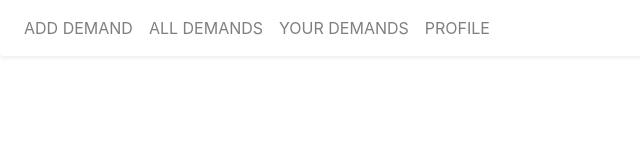
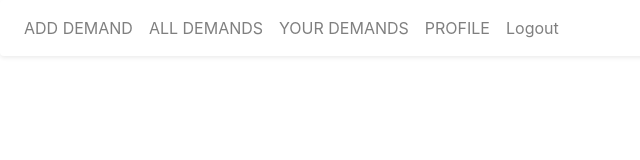
Before and after one commit to viravelmozhna/help2gether, a Vue app: page /user in a window 1280 px wide. Shown: the top 160 px of the page, without its empty margins (0-640 px from the left). Built offline with nearby package versions, Linux system fonts and the light colour scheme; no server answers; sample sign-in values are in the browser's storage.

Commit message:
refactor mutations and actions to save information about logged user in the store

```diff
--- a/src/components/DemandsList.vue
+++ b/src/components/DemandsList.vue
@@ -67,9 +67,6 @@ import FilterComponent from './FilterComponent.vue';
 
 export default {
   computed: {
-    user() {
-      return this.$store.getters.user;
-    },
     demands() {
       return this.$store.getters.filteredDemands;
     },
@@ -84,10 +81,6 @@ export default {
         data: dataToArray,
       });
     });
-
-    if (this.user.loggedIn) {
-      console.log('this.user.data.displayName', this.user.data.displayName);
-    }
   },
   components: {
     DemandItem,
--- a/src/components/NavBar.vue
+++ b/src/components/NavBar.vue
@@ -7,13 +7,37 @@
         <b-nav-item to="/demands/list" exact-active-class="active" class="text-uppercase">All demands</b-nav-item>
         <b-nav-item to="/user/demands" exact-active-class="active" class="text-uppercase">Your demands</b-nav-item>
         <b-nav-item to="/user/profile" exact-active-class="active" class="text-uppercase">Profile</b-nav-item>
+        <b-nav-item>
+          <span v-if="isLoggedIn">
+            <a @click="logout">Logout</a>
+          </span>
+        </b-nav-item>
       </b-navbar-nav>
     </b-collapse>
   </b-navbar>
 </template>
 
 <script>
+import { getAuth, signOut } from 'firebase/auth';
+
 export default {
   name: 'NavBar',
+  computed: {
+    isLoggedIn() {
+      return this.$store.getters.isUserLoggedIn;
+    },
+  },
+  methods: {
+    logout() {
+      const auth = getAuth();
+      signOut(auth)
+        .then(() => {
+          this.$store.dispatch('setUser', null);
+        })
+        .then(() => {
+          this.$router.push('/login');
+        });
+    },
+  },
 };
 </script>
--- a/src/firebase.js
+++ b/src/firebase.js
@@ -18,7 +18,15 @@ export const auth = getAuth(app);
 
 onAuthStateChanged(auth, (user) => {
   const { currentUser } = auth;
-  console.log('currentUser name', currentUser.displayName);
-  console.log('currentUser email', currentUser.email);
-  store.dispatch('setUser', currentUser);
+  if (currentUser) {
+    console.log('currentUser name', currentUser.displayName);
+    console.log('currentUser email', currentUser.email);
+    store.dispatch('setUser', {
+      displayName: currentUser.displayName,
+      email: currentUser.email,
+      id: currentUser.uid,
+    });
+  } else {
+    console.log('You are logged out');
+  }
 });
--- a/src/store/index.js
+++ b/src/store/index.js
@@ -1,18 +1,16 @@
 import Vue from 'vue';
 import Vuex from 'vuex';
-import filterDemands from '../utils/filterDemands';
-import constants from '../env/constants';
+import filterDemands from '@/utils/filterDemands';
+import constants from '@/env/constants';
 
 Vue.use(Vuex);
 
 export default new Vuex.Store({
   state: {
     user: {
-      loggedIn: false,
+      isLoggedIn: false,
       data: null,
     },
-    // by default we return to the full list of demands; in the future 'user-demands' component we will change this 'goBackToUrl' path with action
-    goBackToUrl: '/demands/list',
     demands: [],
     demandDetailedInfo: {
       contactData: {
@@ -34,10 +32,15 @@ export default new Vuex.Store({
       emergency: [],
       category: [],
     },
+    // TODO: by default we return to the full list of demands; in the future 'user-demands' component we will change this 'goBackToUrl' path with action
+    goBackToUrl: '/demands/list',
   },
   getters: {
-    user(state) {
-      return state.user;
+    isUserLoggedIn(state) {
+      return state.user.isLoggedIn;
+    },
+    userData(state) {
+      return state.user.data;
     },
     filteredDemands: (state) => {
       const { region, status, emergency, category } = state.activeFiltersList;
@@ -59,8 +62,8 @@ export default new Vuex.Store({
     },
   },
   mutations: {
-    setUserLoggedIn(state, payload) {
-      state.user.loggedIn = payload;
+    setUserLoggedIn(state) {
+      state.user.isLoggedIn = !state.user.isLoggedIn;
     },
     setUserData(state, payload) {
       state.user.data = payload;
@@ -103,16 +106,9 @@ export default new Vuex.Store({
     },
   },
   actions: {
-    setUser(context, user) {
-      context.commit('setUserLoggedIn', user !== null);
-      if (user) {
-        context.commit('setUserData', {
-          displayName: user.displayName,
-          email: user.email,
-        });
-      } else {
-        context.commit('setUserData', null);
-      }
+    setUser(context, payload) {
+      context.commit('setUserLoggedIn');
+      context.commit('setUserData', payload);
     },
     setDemands(context, payload) {
       context.commit('setDemands', payload);
```
